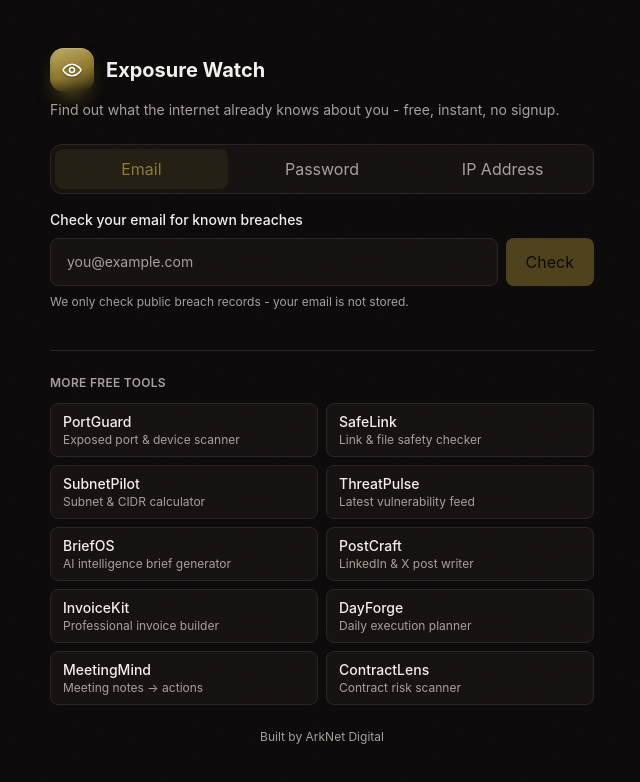
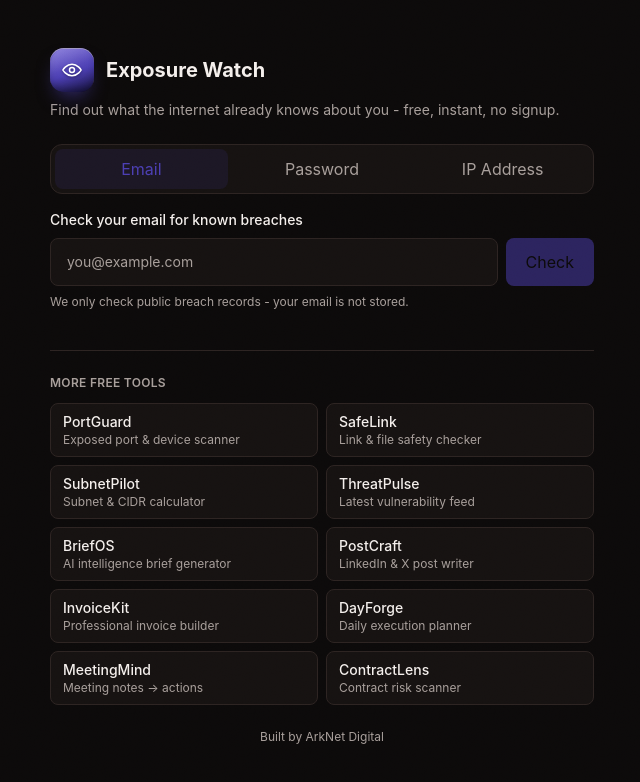
Before and after one commit to jayblast-spec/exposure-watch, a Next.js app: page / in a window 1280 px wide. Shown: the top 782 px of the page, without its empty margins (318-958 px from the left). Built offline with nearby package versions, Linux system fonts and the light colour scheme.

Commit message:
style: swap accent to indigo, distinct from InvoiceKit's gold
Portfolio-wide rule: each product gets its own accent color.

```diff
--- a/app/globals.css
+++ b/app/globals.css
@@ -8,9 +8,9 @@
   --color-foreground: #f4efec;
   --color-muted: #a89f9b;
   --color-silver: #c9c4bf;
-  --color-accent: #8f7a2f;
-  --color-accent-2: #b39d4a;
-  --color-accent-soft: #8f7a2f1f;
+  --color-accent: #4c3fb3;
+  --color-accent-2: #7d6fd9;
+  --color-accent-soft: #4c3fb31f;
   --color-success: #4f9d72;
   --color-safe: #4f9d72;
   --color-warn: #c9973f;
@@ -51,7 +51,7 @@ button, textarea { font: inherit; }
   width: 2.75rem;
   height: 2.75rem;
   border-radius: 0.875rem;
-  background: linear-gradient(160deg, var(--color-accent-2) 0%, var(--color-accent) 55%, #2a2410 100%);
+  background: linear-gradient(160deg, var(--color-accent-2) 0%, var(--color-accent) 55%, #14103a 100%);
   box-shadow:
     inset 0 1px 0 0 color-mix(in oklab, var(--color-silver) 55%, transparent),
     inset 0 -6px 10px -4px #00000066,
```
